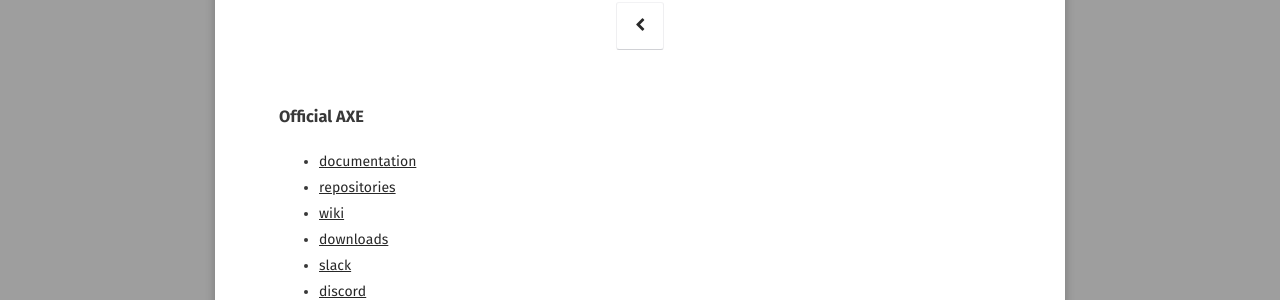
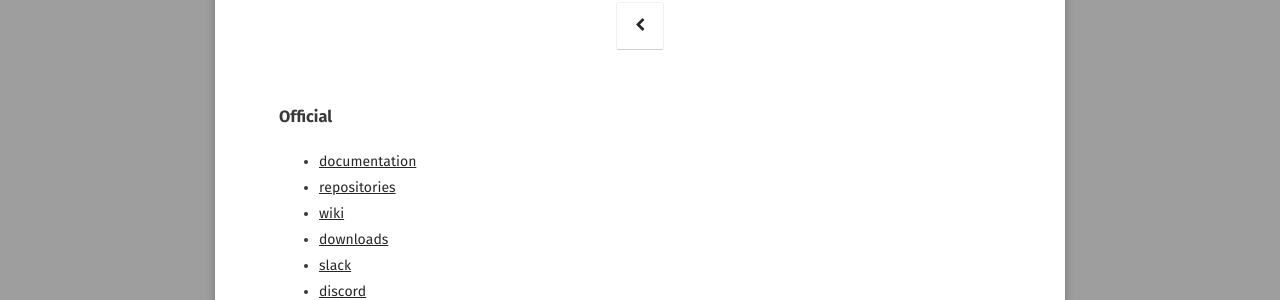
Before and after one commit to AXErunners/axerunners.github.io, a Jekyll site: the page built from resources/index.md, in a window 1280 px wide. Shown: the part 187-487 px from the top of the page. Built offline with Jekyll 4.4.1, drawn with Linux system fonts in a browser that asks for light colours; some web fonts are replaced.

Commit message:
Update index.md

```diff
--- a/resources/index.md
+++ b/resources/index.md
@@ -7,7 +7,7 @@
 comments: false
 ---
 
-### Official AXE
+### Official
 * [documentation](https://github.com/AXErunners/axe/tree/master/doc)
 * [repositories](https://github.com/AXErunners)
 * [wiki](https://github.com/AXErunners/axe/wiki)
```
